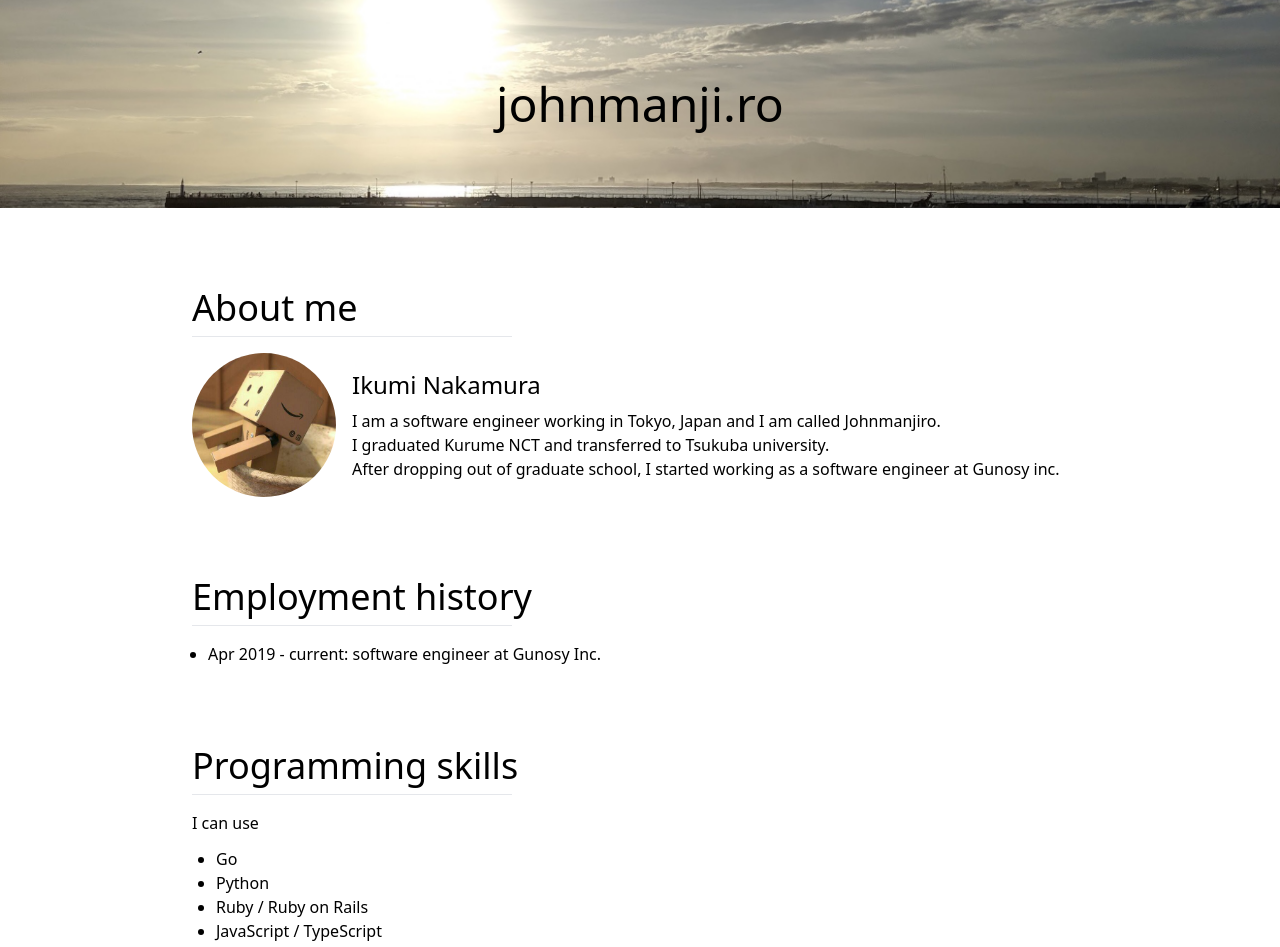
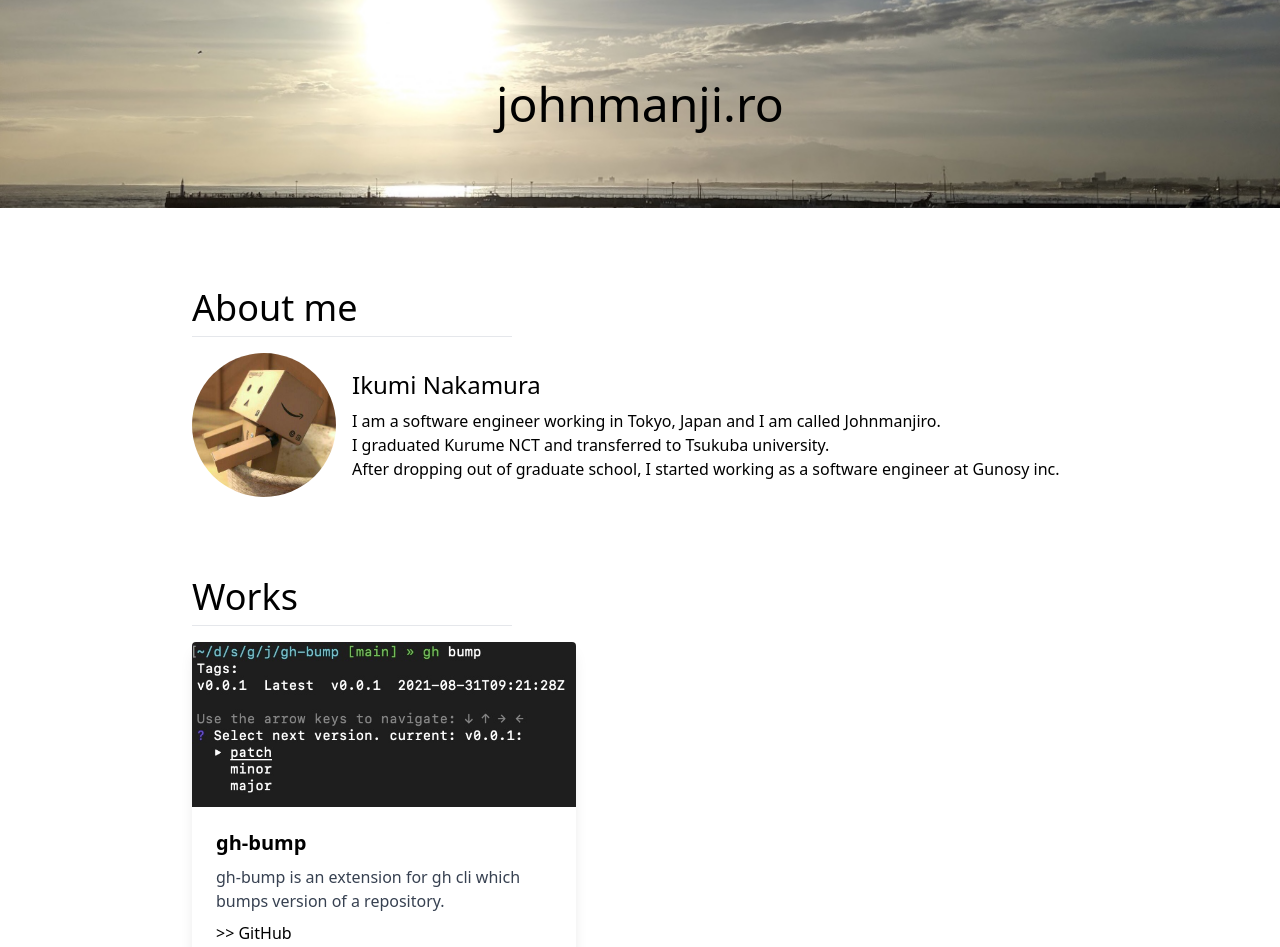
Before and after one commit to johnmanjiro13/johnmanji.ro, a Next.js app: page / in a window 1280 px wide. Shown: the top 947 px of the page. Built offline with nearby package versions, Linux system fonts and the light colour scheme.

Commit message:
feat: add works section

```diff
--- /dev/null
+++ b/components/card.tsx
@@ -0,0 +1,31 @@
+import Image from "next/image";
+
+type CardImage = {
+  src: string;
+  width: number;
+  height: number;
+  alt: string;
+};
+
+type Props = {
+  image: CardImage;
+  heading: string;
+  content: string;
+  url: string;
+};
+
+const Card: React.FC<Props> = ({ image, heading, content, url }) => {
+  const { alt, ...imageProps } = image;
+  return (
+    <div className="max-w-sm rounded overflow-hidden shadow-lg relative">
+      <Image priority alt={alt} {...imageProps} />
+      <div className="px-6 py-4">
+        <div className="font-bold text-xl mb-2">{heading}</div>
+        <p className="text-gray-700 text-base mb-2">{content}</p>
+        <a href={url}>{">>"} GitHub</a>
+      </div>
+    </div>
+  );
+};
+
+export default Card;
--- a/pages/index.tsx
+++ b/pages/index.tsx
@@ -11,6 +11,7 @@ import { FontAwesomeIcon } from "@fortawesome/react-fontawesome";
 import Container from "../components/container";
 import Header from "../components/header";
 import Layout from "../components/layout";
+import Card from "../components/card";
 import TitledSecton from "../components/titled-section";
 import { MY_NAME, TITLE } from "../lib/constants";
 
@@ -53,6 +54,19 @@ const Index: React.FC = () => {
             </div>
           </div>
         </TitledSecton>
+        <TitledSecton title="Works">
+          <Card
+            image={{
+              src: "/images/gh-bump.jpg",
+              width: 642,
+              height: 276,
+              alt: "gh-bump sample image",
+            }}
+            heading="gh-bump"
+            content="gh-bump is an extension for gh cli which bumps version of a repository."
+            url="https://github.com/johnmanjiro13/gh-bump"
+          />
+        </TitledSecton>
         <TitledSecton title="Employment history">
           <ul className="list-disc pl-4">
             <li>Apr 2019 - current: software engineer at Gunosy Inc.</li>
```
Also changed, not shown: public/images/gh-bump.jpg (added).
